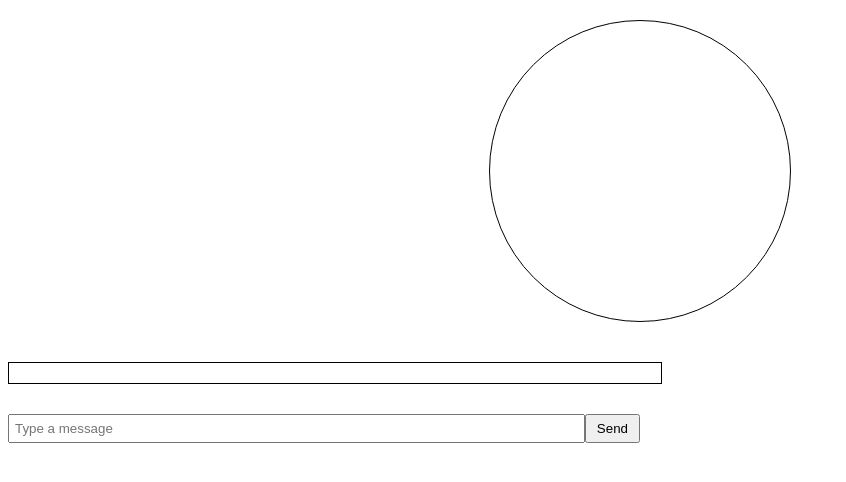
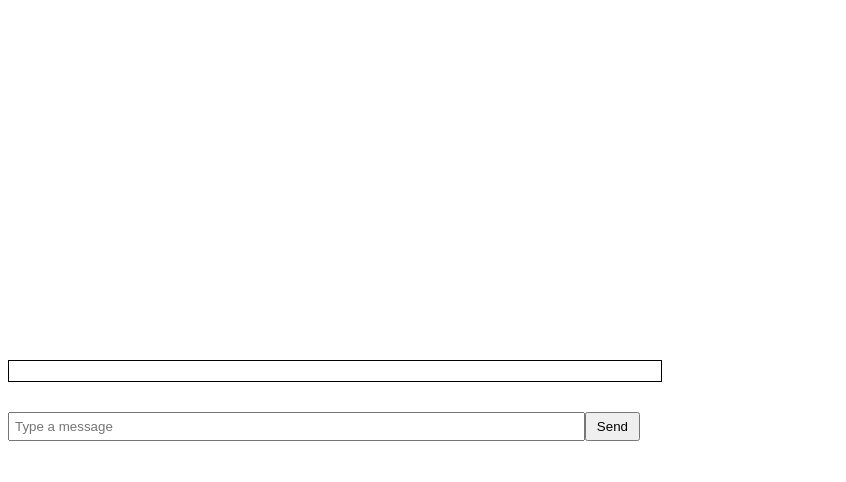
Before and after one commit to EvaristeMJ/jeudenoe, a website: page public/index.html in a window 1280 px wide. Shown: the whole page, without its empty margins (0-846 px from the left). Drawn offline with Linux system fonts and the light colour scheme.

Commit message:
removing circle

```diff
--- a/public/index.html
+++ b/public/index.html
@@ -7,7 +7,7 @@
             position: relative;
             width: 300px;
             height: 300px;
-            border: 1px solid black;
+            border: 0px solid black;
             border-radius: 50%;
             margin: 20px auto;
         }
```
